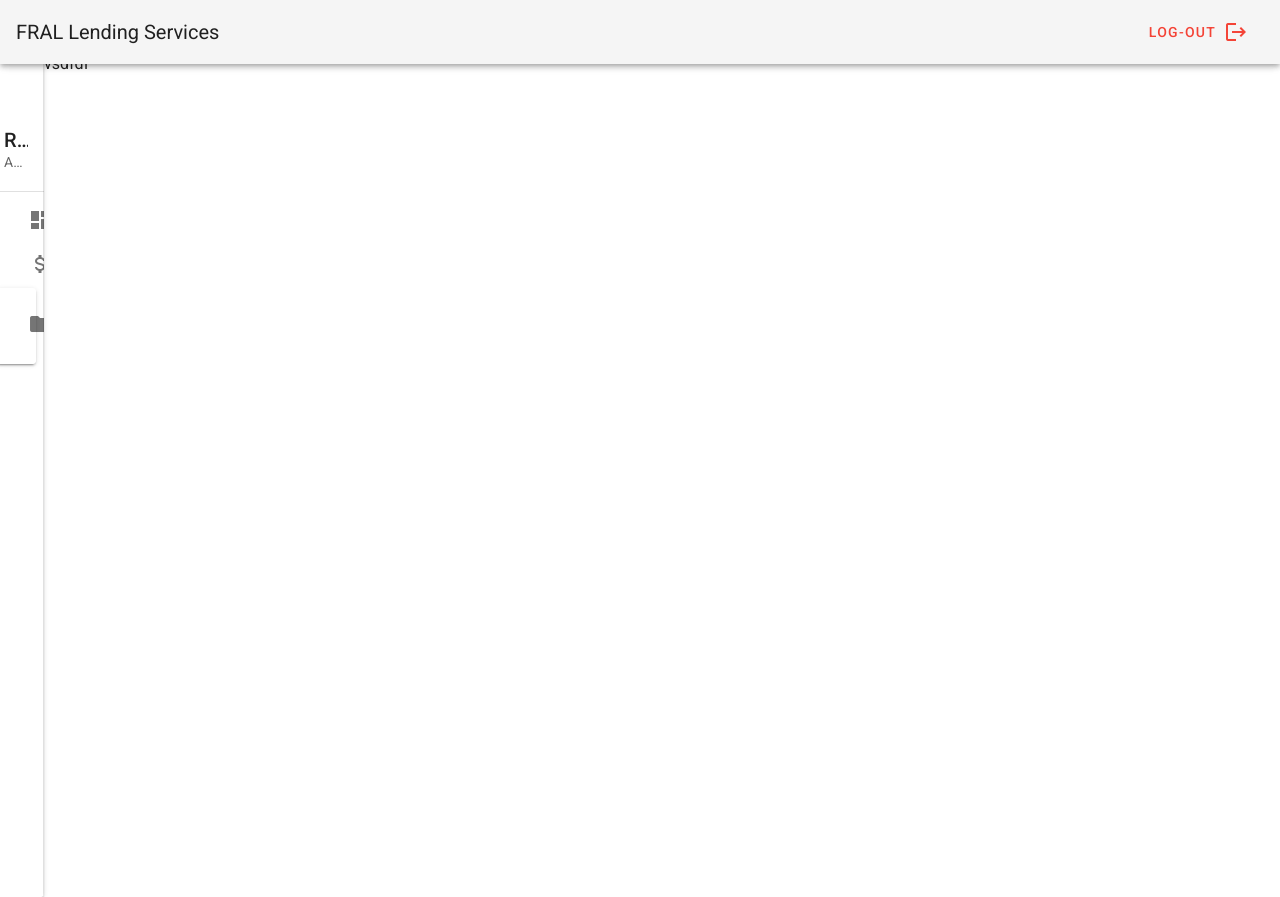
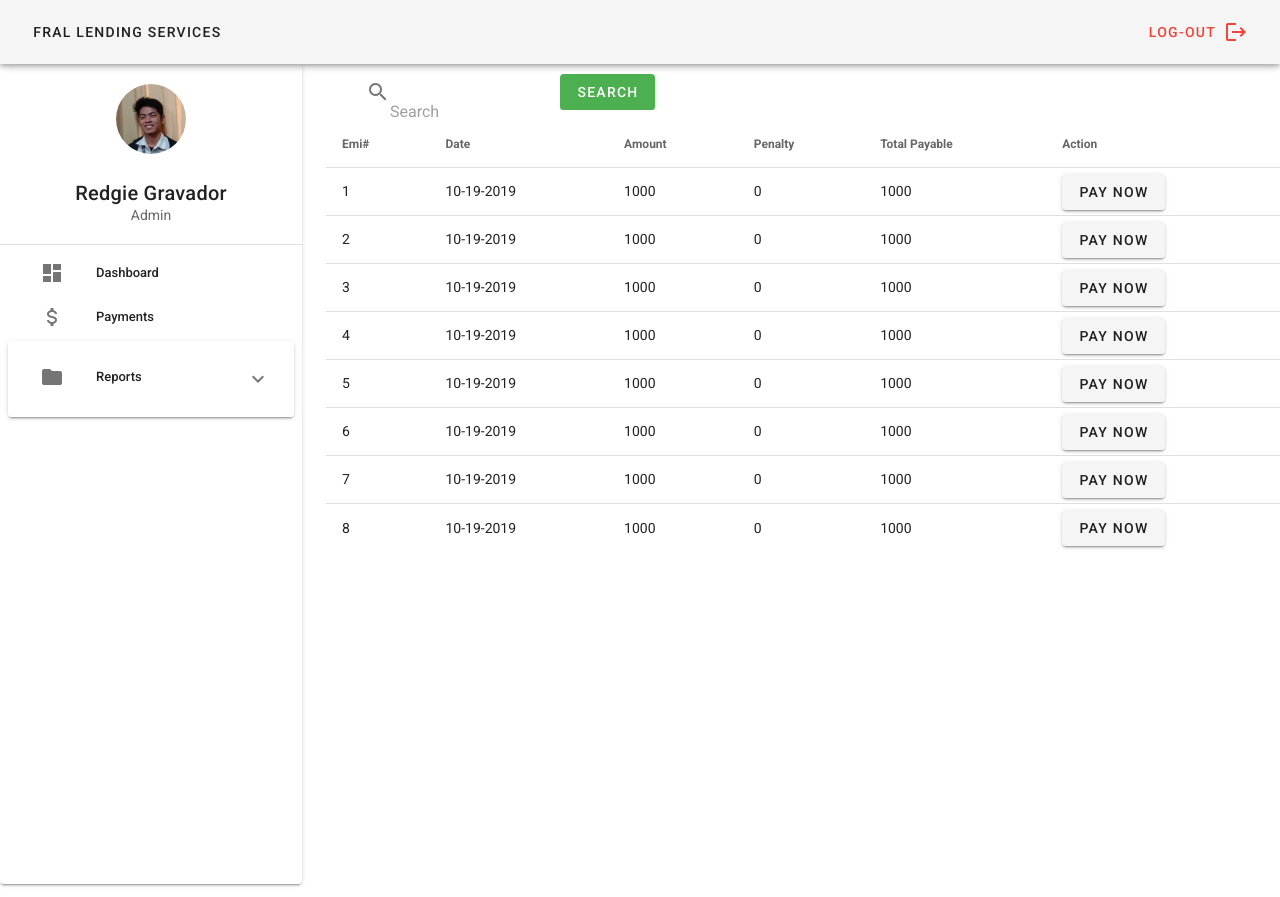
Before and after one commit to gitRedgieGravador/fral, a Vue app: page / in a window 1280 px wide. Built offline with nearby package versions, Linux system fonts and the light colour scheme.

Commit message:
added payment, dashboard

```diff
--- a/src/components/Header.vue
+++ b/src/components/Header.vue
@@ -2,7 +2,9 @@
   <div>
     <v-app-bar fixed app>
       <v-toolbar-title>
-        <span>FRAL Lending Services</span>
+        <v-btn text>
+          <span>FRAL Lending Services</span>
+        </v-btn>
       </v-toolbar-title>
       <v-spacer></v-spacer>
       <v-btn text color="red">
--- a/src/components/Sidebar.vue
+++ b/src/components/Sidebar.vue
@@ -1,38 +1,35 @@
 <template>
   <div>
-    <v-card height="845">
-      <v-navigation-drawer expand-on-hover permanent>
+    <v-card height="820">
+      <center>
+        <div class="pt-5">
+          <img src="@/assets/redgie.png" id="profile">
+        </div>
         <v-list>
-          <v-list-item>
-            <v-list-item-avatar>
-              <v-img src="@/assets/redgie.png"></v-img>
-            </v-list-item-avatar>
-          </v-list-item>
-
-          <v-list-item link two-line>
+          <v-list-item two-line>
             <v-list-item-content>
               <v-list-item-title class="title">Redgie Gravador</v-list-item-title>
               <v-list-item-subtitle>Admin</v-list-item-subtitle>
             </v-list-item-content>
           </v-list-item>
         </v-list>
-
+      </center>
       <v-divider></v-divider>
 
       <v-list nav dense>
-          <v-list-item link class="ml-6">
+        <v-list-item link class="ml-6" v-on:click="gotodashboard">
           <v-list-item-icon>
             <v-icon>mdi-view-dashboard</v-icon>
           </v-list-item-icon>
           <v-list-item-title>Dashboard</v-list-item-title>
         </v-list-item>
-          <v-list-item link class="ml-6">
+        <v-list-item link class="ml-6" v-on:click="gotopayment">
           <v-list-item-icon>
             <v-icon>mdi-currency-usd</v-icon>
           </v-list-item-icon>
           <v-list-item-title>Payments</v-list-item-title>
         </v-list-item>
-          <v-expansion-panels accordion="true" focusable="true">
+        <v-expansion-panels accordion="true" focusable="true" class="ma-0 pa-0">
           <v-expansion-panel>
             <v-expansion-panel-header>
               <v-list-item>
@@ -54,14 +51,17 @@
                   <v-list-item-icon>
                     <v-icon>mdi-chart-pie</v-icon>
                   </v-list-item-icon>
-                    <v-list-item-title>Deliquency<br> Report</v-list-item-title>
+                  <v-list-item-title>
+                    Deliquency
+                    <br>Report
+                  </v-list-item-title>
                 </v-list-item>
               </v-list>
             </v-expansion-panel-content>
           </v-expansion-panel>
         </v-expansion-panels>
       </v-list>
-      </v-navigation-drawer>
+      <!-- </v-navigation-drawer> -->
     </v-card>
   </div>
 </template>
@@ -76,12 +76,21 @@ export default {
         { title: "Admin", icon: "gavel" }
       ]
     };
+  },
+  methods:{
+    gotodashboard(){
+      this.$emit('gotodashboard');
+    },
+    gotopayment(){
+      this.$emit('gotopayment');
+    }
   }
 };
 </script>
 <style scoped>
-.collapsed > .when-opened,
-:not(.collapsed) > .when-closed {
-  display: none;
+#profile {
+  height: 70px;
+  width: 70px;
+  border-radius: 50%;
 }
 </style>
--- /dev/null
+++ b/src/modules/admin/Dashboard.vue
@@ -0,0 +1,53 @@
+<template>
+  <div>
+    <center>
+      <v-row>
+        <v-col>
+          <v-card height="350" class="pa-2">
+            <div class="blue">
+              <h2>Total Sales</h2>
+            </div>
+            <v-divider></v-divider>
+            <br>
+            <div class="text-center">
+              <v-textarea
+                disabled="true"
+                outlined
+                rows="2"
+                name="input-7-4"
+                label="Total Disburstment"
+                value="10000"
+                class="location"
+              ></v-textarea>
+            </div>
+          </v-card>
+        </v-col>
+        <v-col>
+          <v-card height="350" class="pa-2">
+            <div class="blue">
+              <h2>Monthly Sales</h2>
+            </div>
+            <v-divider></v-divider>
+            <p>lfndskfsdk</p>
+          </v-card>
+        </v-col>
+      </v-row>
+    </center>
+  </div>
+</template>
+<script>
+export default {
+  name: "admindashboard"
+};
+</script>
+<style scoped>
+.label {
+  font-family: "Lucida Sans", "Lucida Sans Regular", "Lucida Grande",
+    "Lucida Sans Unicode", Geneva, Verdana, sans-serif;
+  font-size: 30px;
+  padding-top: 20px;
+}
+.location {
+    font-size: 30px;
+}
+</style>
--- /dev/null
+++ b/src/modules/admin/Payment.vue
@@ -0,0 +1,120 @@
+<template>
+  <div>
+    <v-list nav dense>
+      <v-list-item class="ml-6">
+        <v-list-item-icon>
+          <br>
+          <v-icon>mdi-magnify</v-icon>
+          <v-form @submit.prevent>
+            <v-text-field placeholder="Search"/>
+          </v-form>
+        </v-list-item-icon>
+        <v-list-item-title>
+          <v-btn color="green" dark>Search</v-btn>
+        </v-list-item-title>
+      </v-list-item>
+    </v-list>
+    <v-simple-table fixed-header height="700px">
+      <template v-slot:default>
+        <thead>
+          <tr>
+            <th class="text-left">Emi#</th>
+            <th class="text-left">Date</th>
+            <th class="text-left">Amount</th>
+            <th class="text-left">Penalty</th>
+            <th class="text-left">Total Payable</th>
+            <th class="text-left">Action</th>
+          </tr>
+        </thead>
+        <tbody>
+          <tr v-for="emi in payable" :key="emi.eminum">
+            <td>{{emi.eminum}}</td>
+            <td>{{emi.date}}</td>
+            <td>{{emi.amount}}</td>
+            <td>{{emi.penalty}}</td>
+            <td>{{emi.tpayable}}</td>
+            <td>
+              <v-btn>Pay Now</v-btn>
+            </td>
+          </tr>
+        </tbody>
+      </template>
+    </v-simple-table>
+  </div>
+</template>
+<script>
+export default {
+  name: "payment",
+  data() {
+    return {
+      payable: [
+        {
+          eminum: 1,
+          date: "10-19-2019",
+          amount: 1000,
+          penalty: 0,
+          tpayable: 1000
+        },
+        {
+          eminum: 2,
+          date: "10-19-2019",
+          amount: 1000,
+          penalty: 0,
+          tpayable: 1000
+        },
+        {
+          eminum: 3,
+          date: "10-19-2019",
+          amount: 1000,
+          penalty: 0,
+          tpayable: 1000
+        },
+        {
+          eminum: 4,
+          date: "10-19-2019",
+          amount: 1000,
+          penalty: 0,
+          tpayable: 1000
+        },
+        {
+          eminum: 5,
+          date: "10-19-2019",
+          amount: 1000,
+          penalty: 0,
+          tpayable: 1000
+        },
+        {
+          eminum: 6,
+          date: "10-19-2019",
+          amount: 1000,
+          penalty: 0,
+          tpayable: 1000
+        },
+        {
+          eminum: 7,
+          date: "10-19-2019",
+          amount: 1000,
+          penalty: 0,
+          tpayable: 1000
+        },
+        {
+          eminum: 8,
+          date: "10-19-2019",
+          amount: 1000,
+          penalty: 0,
+          tpayable: 1000
+        }
+      ],
+      dialog: false
+    };
+  }
+};
+</script>
+<style scoped>
+.wi-90 {
+  width: 95%;
+}
+.wi-100 {
+  width: 30%;
+}
+</style>
--- a/src/views/Admin.vue
+++ b/src/views/Admin.vue
@@ -1,20 +1,47 @@
 <template>
   <div class="admin">
     <v-row>
-        <Sidebar/>
-        <div>
-          vsdfdf
+      <v-col>
+          <Sidebar v-on:gotodashboard="gotoDashboard" v-on:gotopayment="gotopayment"/>
+      </v-col>
+      <v-col cols="9">
+        <div v-if="isdashboard">
+          <Dashboard/>
         </div>
+        <div v-if="ispayment">
+          <Payment/>
+        </div>
+      </v-col>
     </v-row>
   </div>
 </template>
 
 <script>
-import Sidebar from '../components/Sidebar.vue'
+import Sidebar from "../components/Sidebar.vue";
+import Dashboard from "../modules/admin/Dashboard.vue";
+import Payment from "../modules/admin/Payment.vue";
 export default {
   name: "admin",
   components: {
-    Sidebar
+    Sidebar,
+    Dashboard,
+    Payment
+  },
+  data(){
+    return{
+      isdashboard: false,
+      ispayment: true
+    }
+  },
+  methods:{
+    gotoDashboard(){
+      this.isdashboard = true;
+      this.ispayment = false;
+    },
+    gotopayment(){
+      this.ispayment = true
+      this.isdashboard = false
+    }
   }
 };
 </script>
```
Also changed, not shown: public/index.html (+7 -4 lines), src/App.vue (line endings or trailing spaces). Lines whose indentation alone changed are shown as unchanged.
